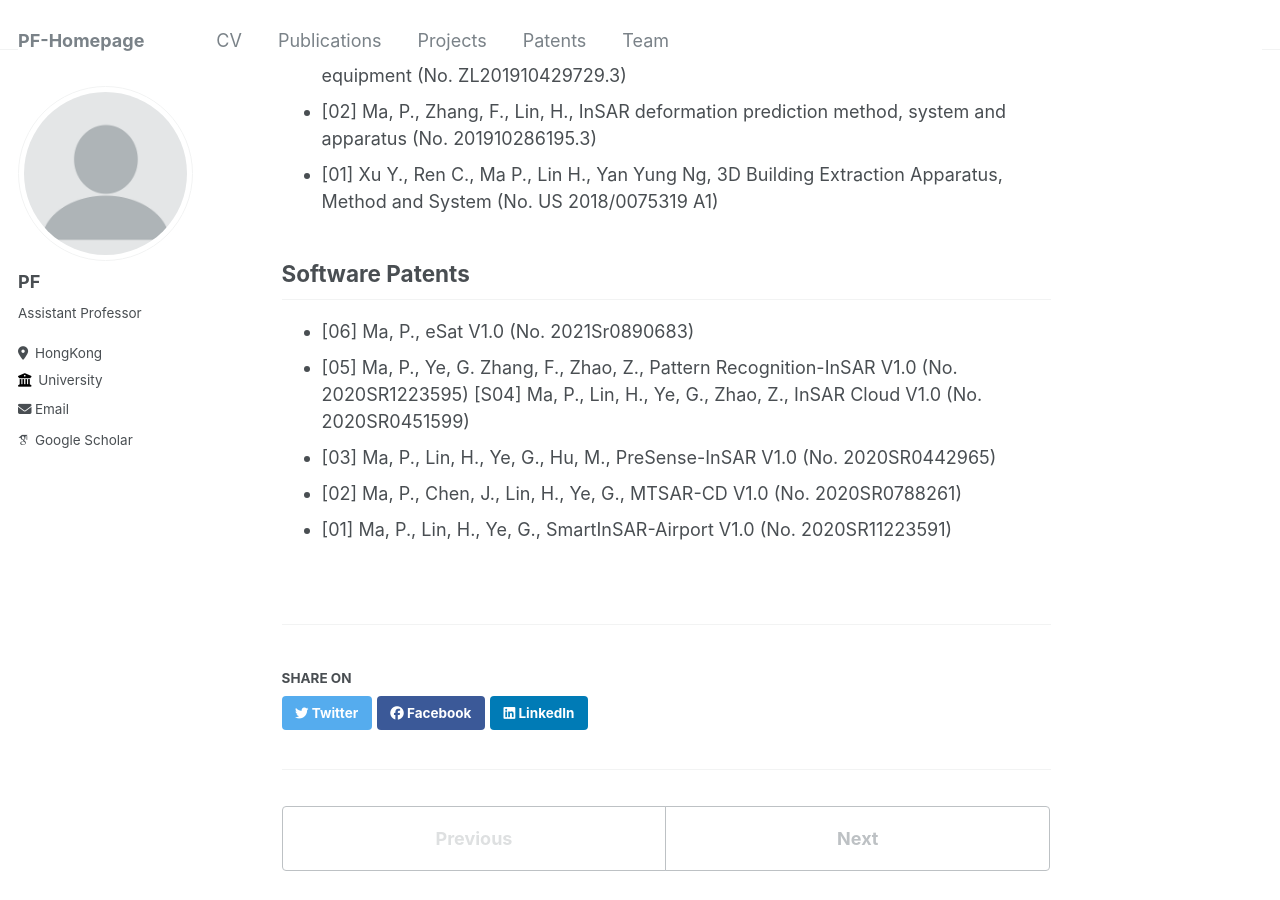
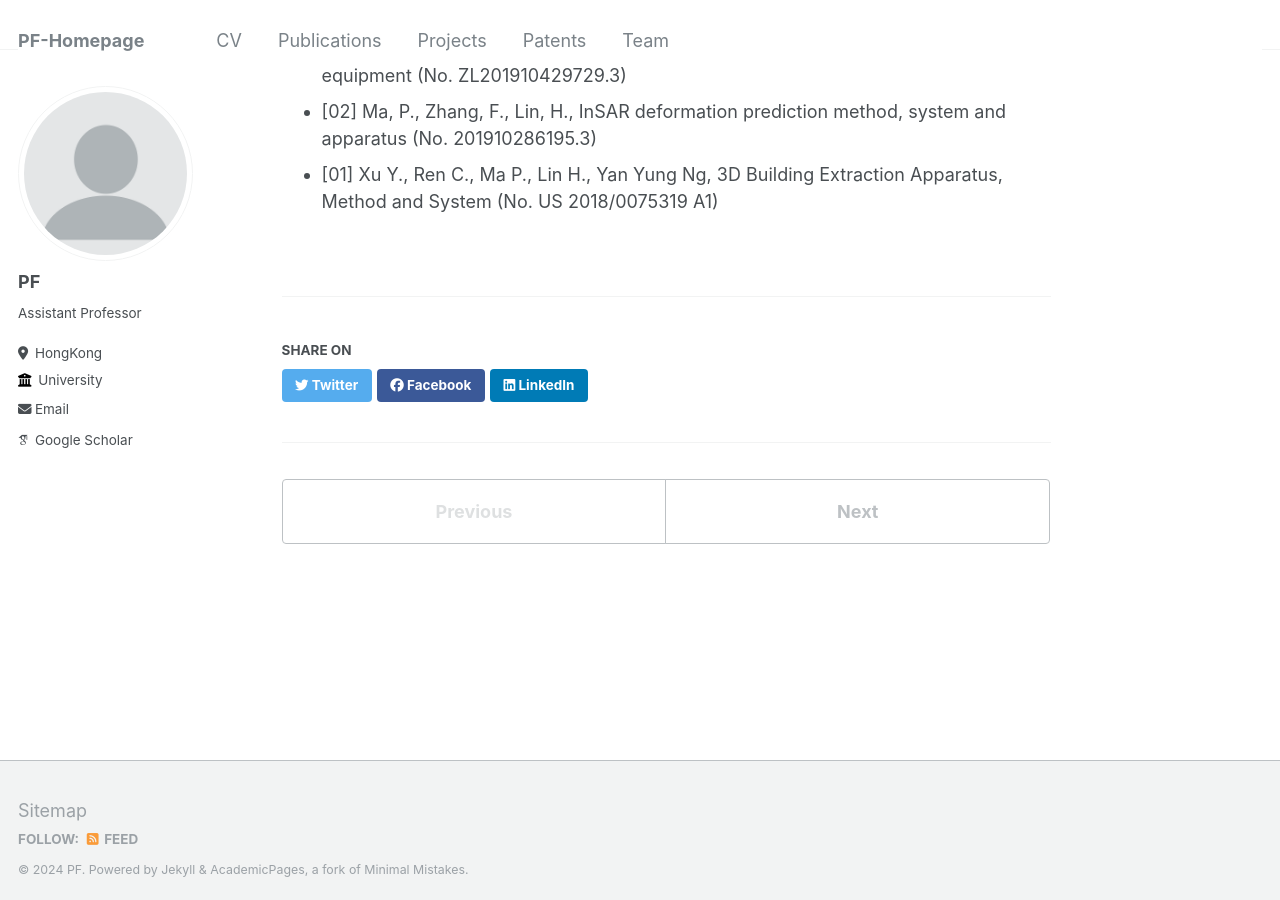
Before and after one commit to pfMA03/peifengMa, a Jekyll site: the page built from _portfolio/Invention Patents.md, in a window 1280 px wide and 900 px high, scrolled down 384 px. Built offline with Jekyll 4.4.1, drawn with Linux system fonts in a browser that asks for light colours; some web fonts are replaced.

Commit message:
Update Invention Patents.md

```diff
--- a/_portfolio/Invention Patents.md
+++ b/_portfolio/Invention Patents.md
@@ -16,11 +16,3 @@ ZL201910429729.3)
 201910286195.3)
 * [01] Xu Y., Ren C., Ma P., Lin H., Yan Yung Ng, 3D Building Extraction Apparatus, Method and
 System (No. US 2018/0075319 A1)
-
-Software Patents
-------
-* [06] Ma, P., eSat V1.0 (No. 2021Sr0890683)
-* [05] Ma, P., Ye, G. Zhang, F., Zhao, Z., Pattern Recognition-InSAR V1.0 (No. 2020SR1223595) [S04] Ma, P., Lin, H., Ye, G., Zhao, Z., InSAR Cloud V1.0 (No. 2020SR0451599)
-* [03] Ma, P., Lin, H., Ye, G., Hu, M., PreSense-InSAR V1.0 (No. 2020SR0442965)
-* [02] Ma, P., Chen, J., Lin, H., Ye, G., MTSAR-CD V1.0 (No. 2020SR0788261)
-* [01] Ma, P., Lin, H., Ye, G., SmartInSAR-Airport V1.0 (No. 2020SR11223591)
```
